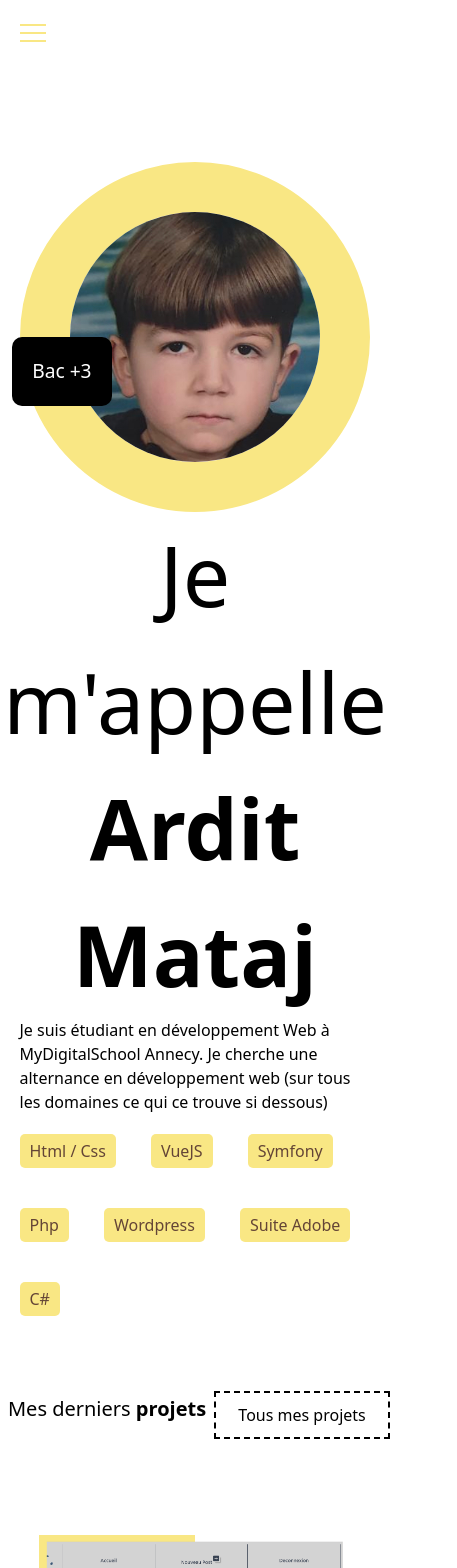
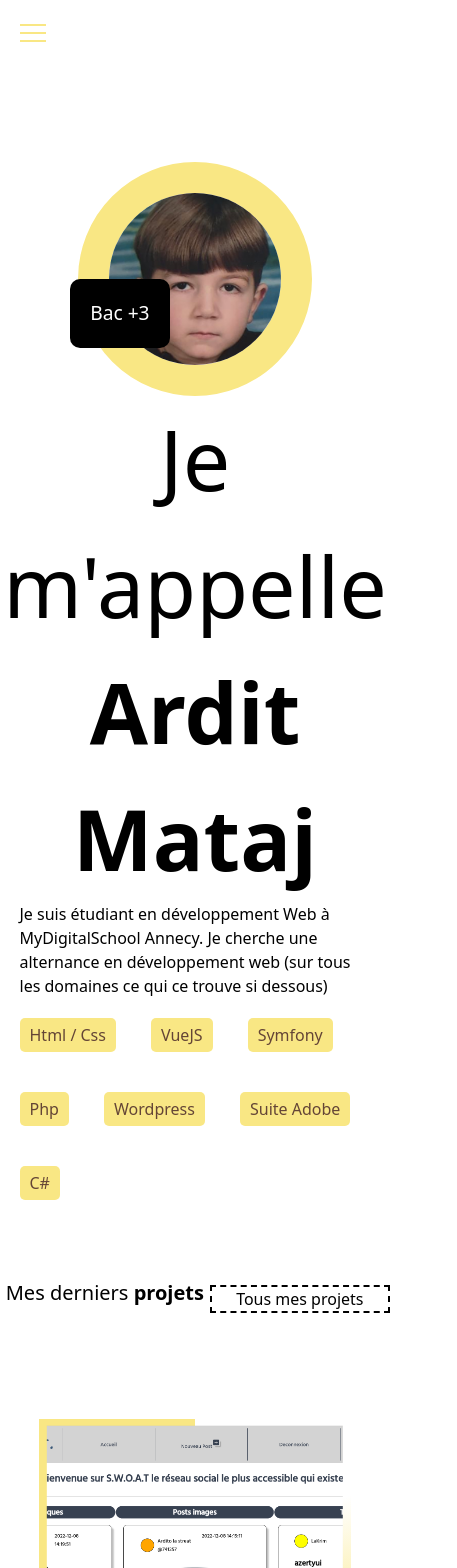
Before and after one commit to ArditMDS/Projet-portfolio-nuxt, a Nuxt app: page / in a window 390 px wide. Shown: the top 1568 px of the page, 457 px wide, since content can reach past the window. Built offline with nearby package versions, Linux system fonts and the light colour scheme.

Commit message:
push test

```diff
--- a/assets/css/main.css
+++ b/assets/css/main.css
@@ -571,6 +571,7 @@ table {
 @media (max-width: 768px) {
     .barNav {
         visibility: hidden;
+        width: 10px;
     }
     .menu__btn > span,
     .menu__btn > span::before,
@@ -613,7 +614,6 @@ table {
     justify-content: center;
     width: 70%;
     text-align: center;
-    padding: 10px;
   }
   .titreProjet {
     width: 90%;
@@ -637,6 +637,11 @@ table {
   .textAbout {
     width: 80%;
   }
+  .imageHeader {
+    width: 60vw;
+    height: 60vw;
+    border: rgb(249, 231, 132) solid 8vw;
+  }
   table {
     width: 80%;
   }
--- a/components/NavBar.vue
+++ b/components/NavBar.vue
@@ -6,7 +6,7 @@
       <span></span>
     </label>
     <ul class="menu__box">
-      <li><NuxtLink class="menu__item" to="/" href="#">Accueil</NuxtLink></li>
+      <li><NuxtLink class="menu__item" to="/">Accueil</NuxtLink></li>
 			<li><NuxtLink class="menu__item" to="/about/">A propos</NuxtLink></li>
 			<li><NuxtLink class="menu__item" to="/projects/">Mes projets</NuxtLink></li>
 			<li><NuxtLink class="menu__item" to="/contact/">Me contacter</NuxtLink></li>
```
